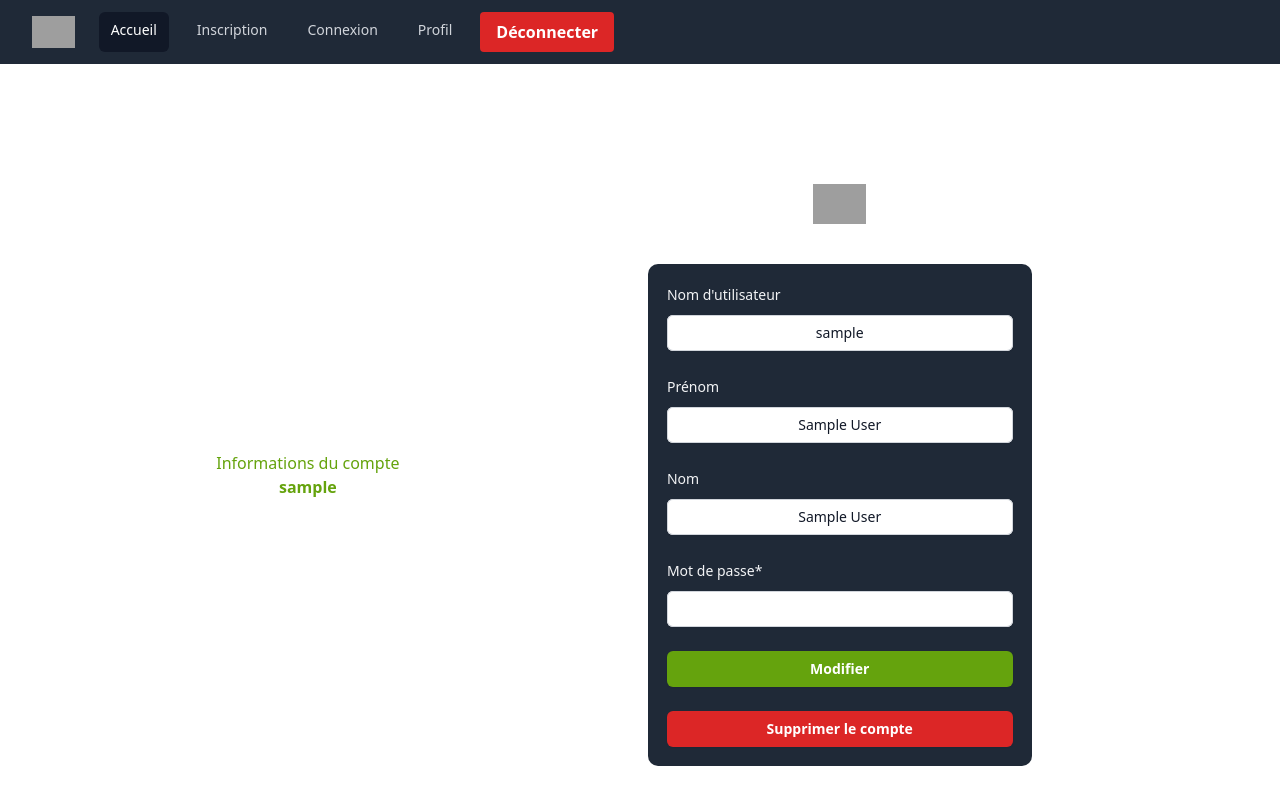
After one commit to christopher-cornet/module-connexion-b2, a PHP site: page /pages/profil.php in a window 1280 px wide. The commit adds this page. Run offline with PHP 8.4, Linux system fonts and the light colour scheme; the visitor is signed in with stand-in values (Sample User, id 1); some libraries are stand-ins or nearby versions; grey boxes are pictures that could not be loaded.

Commit message:
Added logout and delete account

```diff
--- a/classes/User.php
+++ b/classes/User.php
@@ -142,15 +142,12 @@ class User {
     // Delete the User's Account
     public function deleteAccount() {
 
-        $query = $this->pdo->db->prepare( "UPDATE user SET login = ?, firstname = ?, lastname = ?, password = ? WHERE login = ?" );
-        $query->execute( [$username, $firstname, $lastname, $hashedPassword, $_SESSION['login']] );
+        $query = $this->pdo->db->prepare( "DELETE FROM user WHERE login = ?" );
+        $query->execute( [$_SESSION['login']] );
 
         if ($query->rowCount() > 0) {
 
-            // Update the session values
-            $_SESSION["login"] = $username;
-            $_SESSION["firstname"] = $firstname;
-            $_SESSION["lastname"] = $lastname;
+            session_destroy();
 
             return true;
         }
@@ -160,6 +157,43 @@ class User {
 
     }
 
+    // Show database in admin panel table
+    public function showDatabase() {
+
+        // Select all the users from the Database
+        $query = "SELECT id, login, firstname, lastname, password FROM user";
+        $result = $this->pdo->db->query($query);
+
+        // If there are more than 0 rows
+        if ($result->rowCount() > 0) {
+
+            $i = 0;
+
+            // Display the users in a table
+            while($row = $result->fetch(PDO::FETCH_ASSOC)) {
+
+                // If the row is even, display a white background, else display a gray background
+                if ($i % 2 == 0) {
+                    echo "<tr class='bg-white border-b dark:bg-gray-900 dark:border-gray-700'>";
+                }
+                else {
+                    echo "<tr class='border-b bg-gray-50 dark:bg-gray-800 dark:border-gray-700'>";
+                }
+
+                echo "<th scope='row' class='px-6 py-4 text-center font-medium text-gray-900 whitespace-nowrap dark:text-white'>";
+                echo $row["id"];
+                echo "</th>";
+                echo "<td class='px-6 py-4 text-center'>" . $row["login"] . "</td>";
+                echo "<td class='px-6 py-4 text-center'>" . $row["firstname"] . "</td>";
+                echo "<td class='px-6 py-4 text-center'>" . $row["lastname"] . "</td>";
+                echo "<td class='px-6 py-4 text-center'>" . $row["password"] . "</td>";
+                echo "</tr>";
+
+                $i++;
+
+            }
+        }
+    }
 }
 
 ?>
--- /dev/null
+++ b/css/login.css
@@ -0,0 +1,3 @@
+.px-12 {
+    padding-top: 12rem;
+}
--- /dev/null
+++ b/css/profile.css
@@ -0,0 +1,31 @@
+form {
+    display: flex;
+    flex-direction: column;
+    justify-content: center;
+    width: 24rem;
+    padding: 5%;
+    border-radius: 10px;
+}
+
+form input {
+    text-align: center;
+}
+
+main {
+    display: flex;
+    justify-content: space-evenly;
+    align-items: center;
+    margin-top: 15vh;
+    border-radius: 10px;
+}
+
+h1 {
+    text-align: center;
+    color: #fff;
+}
+
+h3 {
+    margin-top: 10px;
+    text-align: center;
+    color: #ffe241;
+}
--- /dev/null
+++ b/css/signup.css
@@ -0,0 +1,3 @@
+.px-12 {
+    padding-top: 6rem;
+}
--- a/includes/header.php
+++ b/includes/header.php
@@ -39,6 +39,13 @@
                 if ($_SESSION['login'] == "admiN1337$") {
                     echo "<a href='admin.php' class='text-gray-300 hover:bg-gray-700 hover:text-white rounded-md px-3 py-2 text-sm font-medium'>Admin</a>";
                 }
+
+                if ($_SESSION['login']) {
+                    echo
+                    "<a href='logout.php'><button class='bg-red-600 hover:bg-red-500 text-white font-bold py-2 px-4 rounded'>
+                        Déconnecter
+                    </button>";
+                }
                 ?>
             </div>
             </div>
@@ -58,6 +65,13 @@
         if ($_SESSION['login'] == "admiN1337$") {
             echo "<a href='admin.php' class='text-gray-300 hover:bg-gray-700 hover:text-white rounded-md px-3 py-2 text-sm font-medium'>Admin</a>";
         }
+
+        if ($_SESSION['login']) {
+            echo
+            "<a href='logout.php'><button class='bg-red-600 hover:bg-red-500 text-white font-bold py-2 px-4 rounded'>
+                Déconnecter
+            </button>";
+        }
         ?>
         </div>
     </div>
--- /dev/null
+++ b/pages/profil.php
@@ -0,0 +1,112 @@
+<?php
+session_start();
+
+error_reporting(0);
+
+include "../classes/User.php";
+
+?>
+<!DOCTYPE html>
+<html lang="fr">
+<head>
+    <meta charset="UTF-8">
+    <meta http-equiv="X-UA-Compatible" content="IE=edge">
+    <meta name="viewport" content="width=device-width, initial-scale=1.0">
+    <script src="https://cdn.tailwindcss.com"></script>
+    <link rel="stylesheet" href="../css/profile.css">
+    <title>Profil</title>
+</head>
+<body>
+    <?php include "../includes/header.php"; ?>
+    <main>
+        <div class="account">
+            <h1 class="text-lime-600">Informations du compte</h1>
+            <h3 class="text-lime-600 font-bold"><?php if ($_SESSION['login']) {echo $_SESSION['login'];} else {echo "Anonyme";}?></h3>
+        </div>
+        <div class="flex min-h-full flex-col justify-center px-12 py-13 lg:px-8">
+            <div class="sm:mx-auto sm:w-full sm:max-w-sm">
+                <img class="mx-auto h-10 w-auto" src="https://tailwindui.com/img/logos/mark.svg?color=lime&shade=600" alt="Tailwind">
+            </div>
+
+            <div class="mt-10 sm:mx-auto sm:w-full sm:max-w-sm">
+                <form class="space-y-6 bg-gray-800" action="" method="POST">
+                    <div>
+                        <label for="username" class="block text-sm font-medium leading-6 text-gray-100">Nom d'utilisateur</label>
+                        <div class="mt-2">
+                            <input id="username" name="username" type="text" value="<?php if ($_SESSION['login']) {echo $_SESSION['login'];} else {echo "Nom d'utilisateur";}?>" class="block w-full rounded-md border-0 py-1.5 text-gray-900 shadow-sm ring-1 ring-inset ring-gray-300 placeholder:text-gray-400 focus:ring-2 focus:ring-inset focus:ring-lime-600 sm:text-sm sm:leading-6">
+                        </div>
+                    </div>
+
+                    <div>
+                        <label for="firstname" class="block text-sm font-medium leading-6 text-gray-100">Prénom</label>
+                        <div class="mt-2">
+                            <input id="firstname" name="firstname" type="text" value="<?php if ($_SESSION['firstname']) {echo $_SESSION['firstname'];} else {echo "Prénom";}?>" class="block w-full rounded-md border-0 py-1.5 text-gray-900 shadow-sm ring-1 ring-inset ring-gray-300 placeholder:text-gray-400 focus:ring-2 focus:ring-inset focus:ring-lime-600 sm:text-sm sm:leading-6">
+                        </div>
+                    </div>
+
+                    <div>
+                        <label for="lastname" class="block text-sm font-medium leading-6 text-gray-100">Nom</label>
+                        <div class="mt-2">
+                            <input id="lastname" name="lastname" type="text" value="<?php if ($_SESSION['lastname']) {echo $_SESSION['lastname'];} else {echo "Nom";}?>" class="block w-full rounded-md border-0 py-1.5 text-gray-900 shadow-sm ring-1 ring-inset ring-gray-300 placeholder:text-gray-400 focus:ring-2 focus:ring-inset focus:ring-lime-600 sm:text-sm sm:leading-6">
+                        </div>
+                    </div>
+
+                    <div>
+                        <div class="flex items-center justify-between">
+                            <label for="password" class="block text-sm font-medium leading-6 text-gray-100">Mot de passe*</label>
+                        </div>
+                        <div class="mt-2">
+                            <input id="password" name="password" type="password" autocomplete="current-password" required class="block w-full rounded-md border-0 py-1.5 text-gray-900 shadow-sm ring-1 ring-inset ring-gray-300 placeholder:text-gray-400 focus:ring-2 focus:ring-inset focus:ring-lime-600 sm:text-sm sm:leading-6">
+                        </div>
+                    </div>
+
+                    <div>
+                        <button type="submit" name="modify" class="flex w-full justify-center rounded-md bg-lime-600 px-3 py-1.5 text-sm font-semibold leading-6 text-white shadow-sm hover:bg-lime-500 focus-visible:outline focus-visible:outline-2 focus-visible:outline-offset-2 focus-visible:outline-lime-600">Modifier</button>
+                    </div>
+
+                    <div>
+                        <button type="submit" name="delete" class="flex w-full justify-center rounded-md bg-red-600 px-3 py-1.5 text-sm font-semibold leading-6 text-white shadow-sm hover:bg-red-500 focus-visible:outline focus-visible:outline-2 focus-visible:outline-offset-2 focus-visible:outline-lime-600">Supprimer le compte</button>
+                    </div>
+
+                    <?php
+                    // Change User's Informations
+                    if (isset($_POST['modify'])) {
+
+                        $username = $_POST['username'];
+                        $firstname = $_POST['firstname'];
+                        $lastname = $_POST['lastname'];
+                        $password = $_POST['password'];
+
+                        $user = new User();
+                        $modifyProfile = $user->editProfile($username, $firstname, $lastname, $password);
+
+                        if ($modifyProfile) {
+                            echo "<p class='text-gray-100 font-bold'>Les informations ont bien été modifiées.</p>";
+                        }
+                        else {
+                            echo "<p class='text-gray-100 font-bold'>Les informations n'ont pas pu être modifiées.</p>";
+                        }
+
+                    }
+
+                    // Delete User's Account
+                    if (isset($_POST['delete'])) {
+
+                        $user = new User();
+                        $deleteAccount = $user->deleteAccount($_SESSION['login']);
+
+                        if ($modifyProfile) {
+                            echo "<p class='text-gray-100 font-bold'>Le compte a été supprimé.</p>";
+                        }
+                        else {
+                            echo "<p class='text-gray-100 font-bold'>Le compte n'a pas pu être supprimé.</p>";
+                        }
+
+                    }
+                    ?>
+                </form>
+            </div>
+        </div>
+    </main>
+</body>
+</html>
```
Also changed, not shown: includes/home-header.php (+15 -0 lines), index.php (+1 -6 lines), pages/admin.php (added, +48 -0 lines), pages/connexion.php (+7 -5 lines), pages/inscription.php (+10 -8 lines), pages/logout.php (added, +11 -0 lines).
